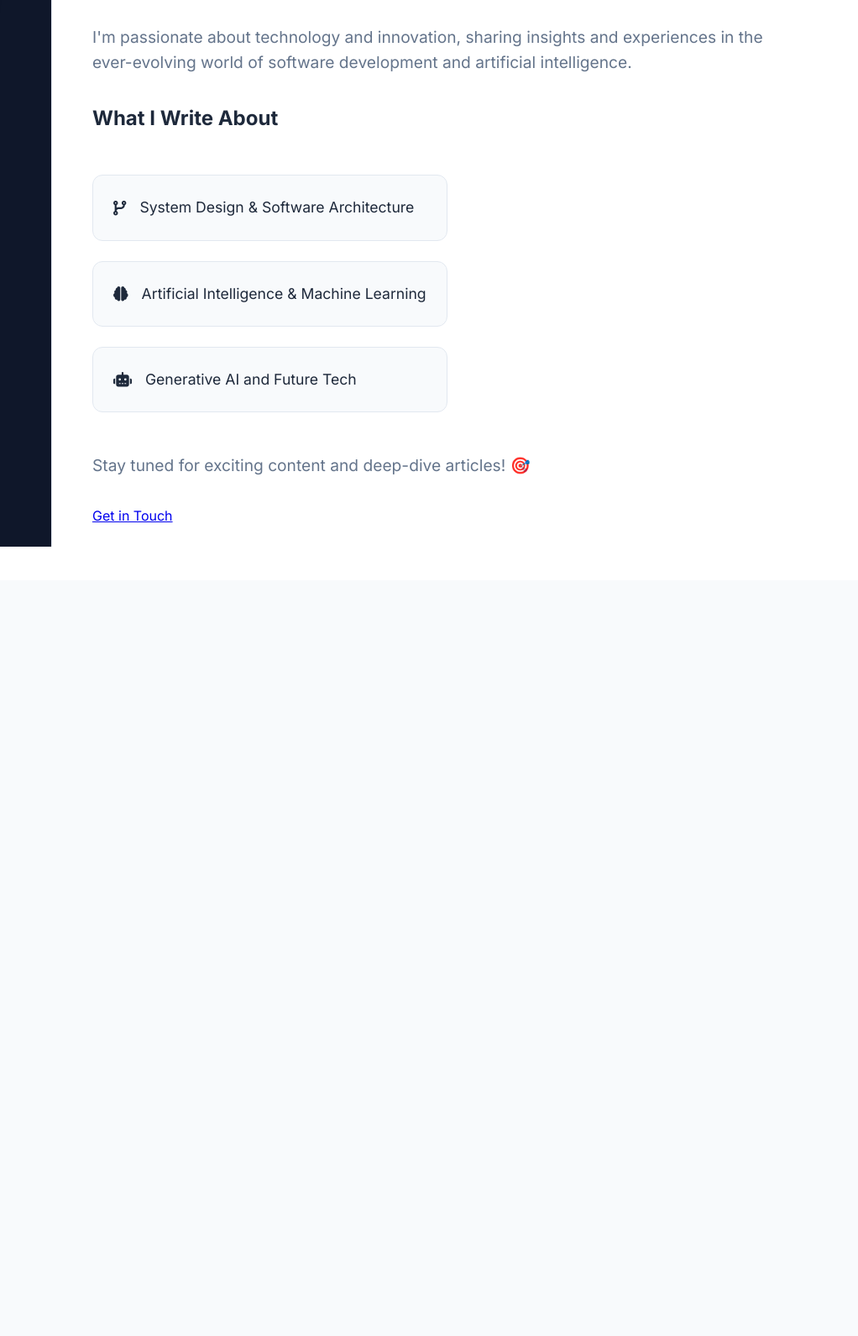
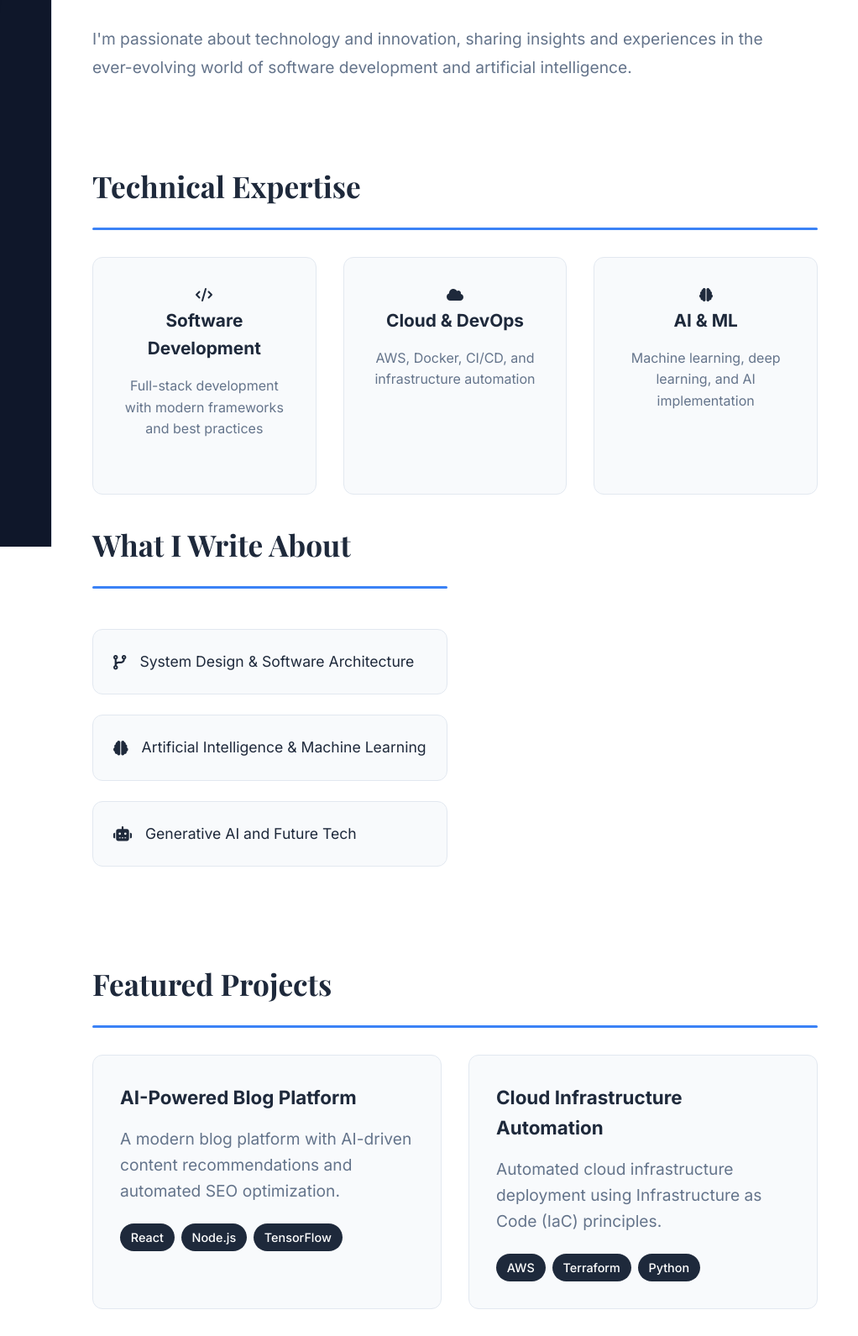
Before and after one commit to phanikolla/personalBlog, a plain HTML site: page index.html in a window 1280 px wide. Shown: the part 149-1740 px from the top of the page at 84% size, 258-1280 px from the left. Before the commit the page ends 840 px from the top, so only its background shows below. Drawn offline with nearby package versions, Linux system fonts and the light colour scheme.

Commit message:
enhancements on profile

```diff
--- a/index.html
+++ b/index.html
@@ -50,8 +50,31 @@
 
     <!-- Main Content -->
     <main class="main-content" role="main">
-      <h1>Welcome to My Digital Space</h1>
-      <p>I'm passionate about technology and innovation, sharing insights and experiences in the ever-evolving world of software development and artificial intelligence.</p>
+      <section class="hero-section">
+        <h1>Welcome to My Digital Space</h1>
+        <p class="hero-text">I'm passionate about technology and innovation, sharing insights and experiences in the ever-evolving world of software development and artificial intelligence.</p>
+      </section>
+
+      <section class="skills-section">
+        <h2>Technical Expertise</h2>
+        <div class="skills-grid">
+          <div class="skill-card">
+            <i class="fas fa-code" aria-hidden="true"></i>
+            <h3>Software Development</h3>
+            <p>Full-stack development with modern frameworks and best practices</p>
+          </div>
+          <div class="skill-card">
+            <i class="fas fa-cloud" aria-hidden="true"></i>
+            <h3>Cloud & DevOps</h3>
+            <p>AWS, Docker, CI/CD, and infrastructure automation</p>
+          </div>
+          <div class="skill-card">
+            <i class="fas fa-brain" aria-hidden="true"></i>
+            <h3>AI & ML</h3>
+            <p>Machine learning, deep learning, and AI implementation</p>
+          </div>
+        </div>
+      </section>
 
       <section class="topics-section">
         <h2>What I Write About</h2>
@@ -71,9 +94,41 @@
         </ul>
       </section>
 
+      <section class="projects-section">
+        <h2>Featured Projects</h2>
+        <div class="projects-grid">
+          <article class="project-card">
+            <div class="project-content">
+              <h3>AI-Powered Blog Platform</h3>
+              <p>A modern blog platform with AI-driven content recommendations and automated SEO optimization.</p>
+              <div class="project-tags">
+                <span>React</span>
+                <span>Node.js</span>
+                <span>TensorFlow</span>
+              </div>
+            </div>
+          </article>
+          <article class="project-card">
+            <div class="project-content">
+              <h3>Cloud Infrastructure Automation</h3>
+              <p>Automated cloud infrastructure deployment using Infrastructure as Code (IaC) principles.</p>
+              <div class="project-tags">
+                <span>AWS</span>
+                <span>Terraform</span>
+                <span>Python</span>
+              </div>
+            </div>
+          </article>
+        </div>
+      </section>
+
       <section class="cta-section">
-        <p>Stay tuned for exciting content and deep-dive articles! 🎯</p>
-        <a href="mailto:pkkolla24@gmail.com" class="cta-button">Get in Touch</a>
+        <h2>Let's Connect</h2>
+        <p>Interested in collaborating or discussing tech? I'm always open to new opportunities and conversations!</p>
+        <div class="cta-buttons">
+          <a href="mailto:pkkolla24@gmail.com" class="cta-button primary">Get in Touch</a>
+          <a href="resume.html" class="cta-button secondary">View Resume</a>
+        </div>
       </section>
     </main>
   </div>
--- a/styles.css
+++ b/styles.css
@@ -12,6 +12,7 @@
   --surface-light: #f8fafc;
   --surface-dark: #1e293b;
   --border-color: #e2e8f0;
+  --gradient-primary: linear-gradient(135deg, var(--accent-color), var(--accent-hover));
 
   /* Typography */
   --font-primary: 'Inter', -apple-system, BlinkMacSystemFont, sans-serif;
@@ -34,6 +35,7 @@
   --shadow-sm: 0 1px 2px rgba(0, 0, 0, 0.05);
   --shadow-md: 0 4px 6px -1px rgba(0, 0, 0, 0.1);
   --shadow-lg: 0 10px 15px -3px rgba(0, 0, 0, 0.1);
+  --shadow-xl: 0 20px 25px -5px rgba(0, 0, 0, 0.1);
 }
 
 /* Modern Reset */
@@ -406,3 +408,206 @@ button:focus-visible {
 ::-webkit-scrollbar-thumb:hover {
   background: var(--accent-hover);
 }
+
+/* Hero Section */
+.hero-section {
+  margin-bottom: var(--spacing-lg);
+}
+
+.hero-text {
+  font-size: 1.3rem;
+  line-height: 1.8;
+  color: var(--text-secondary);
+  max-width: 800px;
+}
+
+/* Skills Section */
+.skills-section {
+  margin: var(--spacing-lg) 0;
+}
+
+.skills-grid {
+  display: grid;
+  grid-template-columns: repeat(3, 1fr);
+  gap: var(--spacing-lg);
+  margin-top: var(--spacing-lg);
+}
+
+.skill-card {
+  background: var(--surface-light);
+  padding: var(--spacing-lg);
+  border-radius: 12px;
+  border: 1px solid var(--border-color);
+  transition: all var(--transition-normal);
+  text-align: center;
+}
+
+.skill-card:hover {
+  transform: translateY(-5px);
+  box-shadow: var(--shadow-lg);
+  border-color: var(--accent-color);
+}
+
+.skill-card i {
+  font-size: 2.5rem;
+  color: var(--accent-color);
+  margin-bottom: var(--spacing-md);
+}
+
+.skill-card h3 {
+  font-size: 1.3rem;
+  margin-bottom: var(--spacing-sm);
+  color: var(--text-primary);
+}
+
+.skill-card p {
+  color: var(--text-secondary);
+  font-size: 1rem;
+}
+
+/* Projects Section */
+.projects-section {
+  margin: var(--spacing-2xl) 0;
+}
+
+.projects-grid {
+  display: grid;
+  grid-template-columns: repeat(auto-fit, minmax(300px, 1fr));
+  gap: var(--spacing-lg);
+  margin-top: var(--spacing-lg);
+}
+
+.project-card {
+  background: var(--surface-light);
+  border-radius: 12px;
+  border: 1px solid var(--border-color);
+  overflow: hidden;
+  transition: all var(--transition-normal);
+}
+
+.project-card:hover {
+  transform: translateY(-5px);
+  box-shadow: var(--shadow-lg);
+  border-color: var(--accent-color);
+}
+
+.project-content {
+  padding: var(--spacing-lg);
+}
+
+.project-content h3 {
+  font-size: 1.4rem;
+  margin-bottom: var(--spacing-sm);
+  color: var(--text-primary);
+}
+
+.project-content p {
+  color: var(--text-secondary);
+  margin-bottom: var(--spacing-md);
+}
+
+.project-tags {
+  display: flex;
+  flex-wrap: wrap;
+  gap: var(--spacing-xs);
+}
+
+.project-tags span {
+  background: var(--surface-dark);
+  color: var(--background-light);
+  padding: 0.3rem 0.8rem;
+  border-radius: 20px;
+  font-size: 0.9rem;
+  font-weight: 500;
+}
+
+/* CTA Section */
+.cta-section {
+  margin: var(--spacing-2xl) 0;
+  text-align: center;
+  padding: var(--spacing-xl);
+  background: var(--surface-light);
+  border-radius: 12px;
+  border: 1px solid var(--border-color);
+}
+
+.cta-buttons {
+  display: flex;
+  gap: var(--spacing-md);
+  justify-content: center;
+  margin-top: var(--spacing-lg);
+}
+
+.cta-button {
+  padding: 0.8rem 2rem;
+  border-radius: 8px;
+  font-weight: 600;
+  text-decoration: none;
+  transition: all var(--transition-fast);
+}
+
+.cta-button.primary {
+  background: var(--gradient-primary);
+  color: white;
+}
+
+.cta-button.secondary {
+  background: var(--surface-light);
+  color: var(--accent-color);
+  border: 2px solid var(--accent-color);
+}
+
+.cta-button:hover {
+  transform: translateY(-2px);
+  box-shadow: var(--shadow-md);
+}
+
+.cta-button.secondary:hover {
+  background: var(--accent-color);
+  color: white;
+}
+
+/* Section Headers */
+section h2 {
+  font-family: var(--font-secondary);
+  font-size: 2.2rem;
+  color: var(--text-primary);
+  margin-bottom: var(--spacing-lg);
+  position: relative;
+  padding-bottom: var(--spacing-md);
+}
+
+section h2::after {
+  content: '';
+  position: absolute;
+  bottom: 0;
+  left: 0;
+  width: 100%;
+  height: 3px;
+  background: var(--accent-color);
+  border-radius: 2px;
+}
+
+/* Responsive Adjustments */
+@media (max-width: 768px) {
+  .skills-grid {
+    grid-template-columns: 1fr;
+  }
+
+  .cta-buttons {
+    flex-direction: column;
+  }
+
+  .cta-button {
+    width: 100%;
+    text-align: center;
+  }
+
+  section h2 {
+    font-size: 1.8rem;
+  }
+
+  .hero-text {
+    font-size: 1.1rem;
+  }
+}
```
